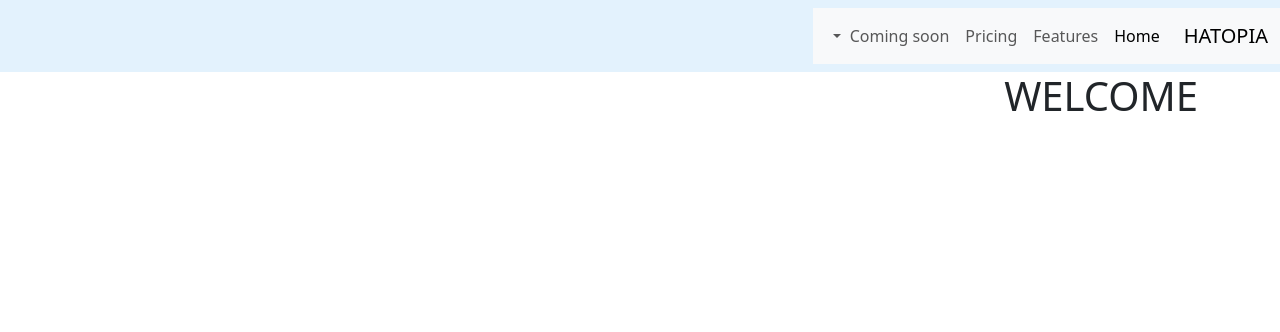
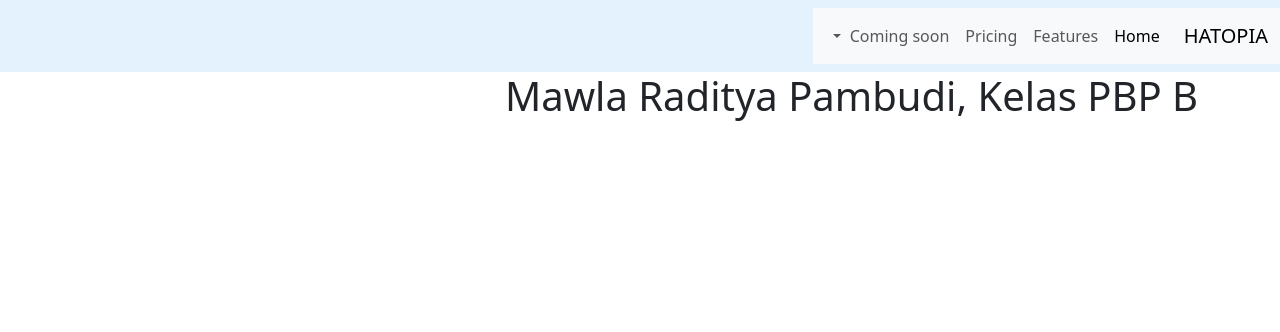
Before and after one commit to mawlaraditya/pbp-ecommerce, a Django app: page / in a window 1280 px wide. Shown: the top 332 px of the page. Run offline with Django 5.2, Linux system fonts and the light colour scheme; data that the repository does not hold is empty.

Commit message:
tugas 2 done

```diff
--- a/main/templates/home.html
+++ b/main/templates/home.html
@@ -3,7 +3,7 @@
 
 {% block content %}
 
-<h1>WELCOME</h1>
+<h1>Mawla Raditya Pambudi, Kelas PBP B</h1>
 
 <div class="row">
     {% for hat in hat %}
--- a/pbp_ecommerce/settings.py
+++ b/pbp_ecommerce/settings.py
@@ -25,7 +25,7 @@ SECRET_KEY = 'django-insecure-+)qz6!%e@v!!6yuiqnx9%++!xdzg%blp7(yyr7i1%4oo0me8by
 # SECURITY WARNING: don't run with debug turned on in production!
 DEBUG = True
 
-ALLOWED_HOSTS = ["localhost", "127.0.0.1", "mawla-raditya-pbpecommerce.pbp.cs.ui.ac.id",]
+ALLOWED_HOSTS = ["localhost", "127.0.0.1", "mawla-raditya-pbpecommerce.pbp.cs.ui.ac.id"]
 
 
 # Application definition
```
Also changed, not shown: README.md.
